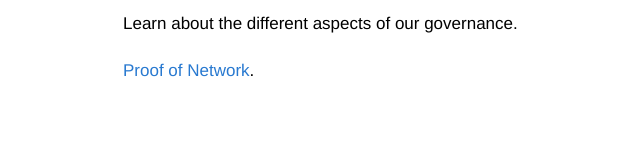
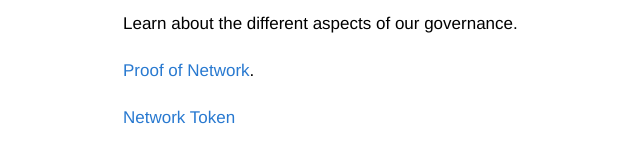
Before and after one commit to networkf/network.github.io, a Jekyll site: the page built from governance.md, in a window 1280 px wide. Shown: the part 164-327 px from the top of the page, without its empty margins (152-792 px from the left). Built offline with Jekyll 4.4.1, drawn with Linux system fonts in a browser that asks for light colours; some web fonts are replaced; our own code applies the rules of GitHub Pages for plain Markdown files; the repository's description, which GitHub fills in, is left out.

Commit message:
Update governance.md

```diff
--- a/governance.md
+++ b/governance.md
@@ -11,3 +11,5 @@ layout: default
 Learn about the different aspects of our governance.
 
 [Proof of Network](/proofofnetwork).
+
+[Network Token](https://etherscan.io/token/0x7b5726F8261705f6B9e60094ef4427f8e2f29a44)
```
